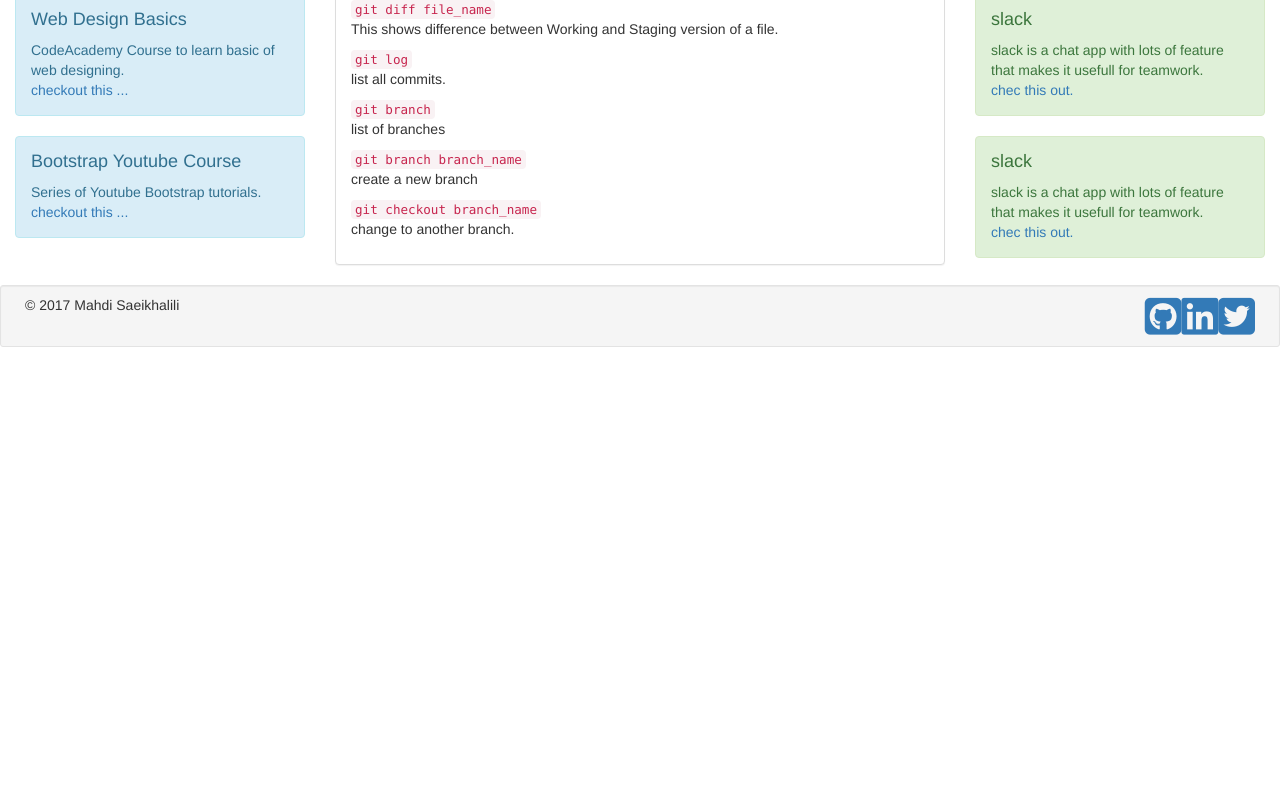
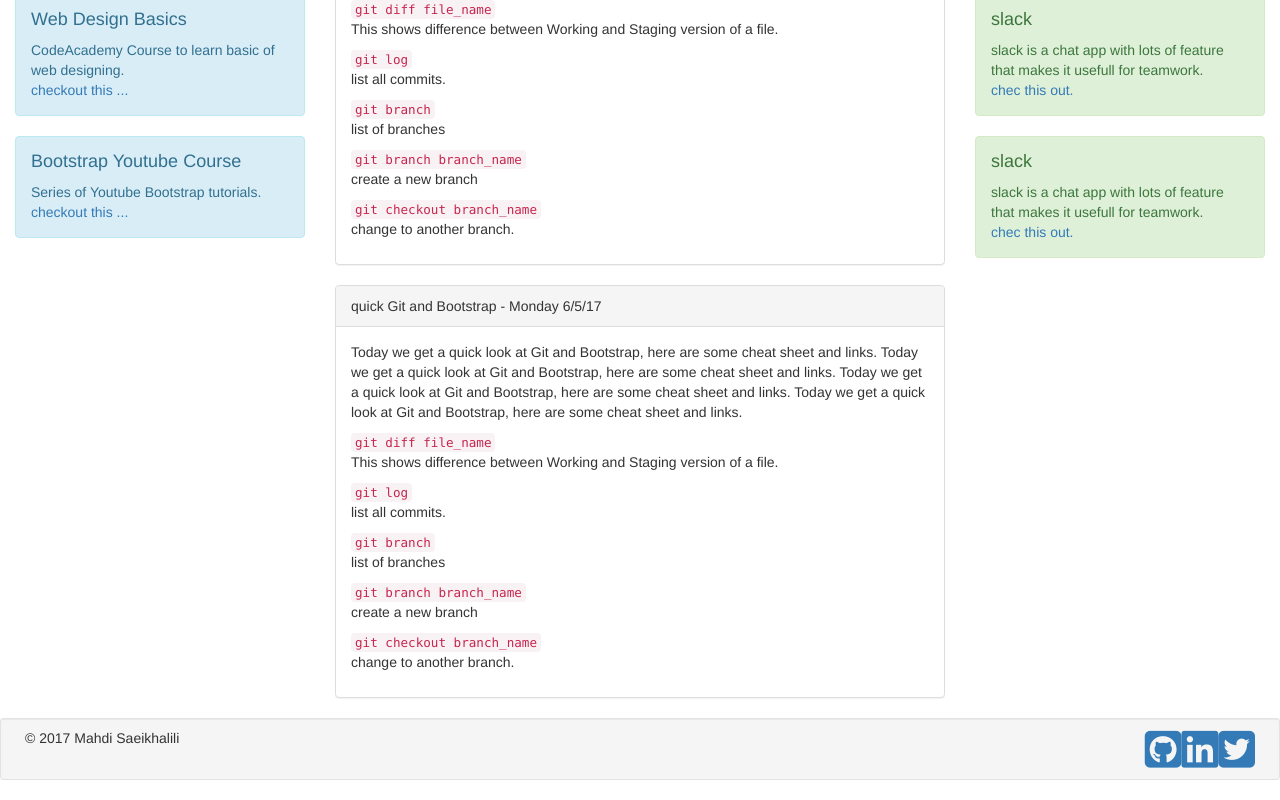
Before and after one commit to msaei/bootstrap_angular, an Angular app: page / in a window 1280 px wide. Shown: the part 520-1320 px from the top of the page. Before the commit the page ends 887 px from the top, so only its background shows below. Built offline with nearby package versions, Linux system fonts and the light colour scheme.

Commit message:
feat(content): used post to bind

```diff
--- a/src/app/content-center/content-center.component.html
+++ b/src/app/content-center/content-center.component.html
@@ -1,26 +1,5 @@
-<div class="panel panel-default">
-    <div class="panel-heading">quick Git and Bootstrap - Monday 6/5/17</div>
-    <div class="panel-body">
-        <p>Today we get a quick look at Git and Bootstrap, here are some cheat sheet and links. Today we get a quick look at Git and Bootstrap, here are some cheat sheet and links. Today we get a quick look at Git and Bootstrap, here are some cheat sheet
-            and links. Today we get a quick look at Git and Bootstrap, here are some cheat sheet and links.
-        </p>
-
-        <code>git diff file_name</code>
-        <P>This shows difference between Working and Staging version of a file.</P>
-
-        <code>git log</code>
-        <p>list all commits.</p>
-
-
-        <code>git branch</code>
-        <p>list of branches</p>
-
-
-        <code>git branch branch_name</code>
-        <p>create a new branch</p>
-
-
-        <code>git checkout branch_name</code>
-        <p>change to another branch.</p>
+<div class="panel panel-default" *ngFor="let post of posts">
+    <div class="panel-heading">{{post.heading}}</div>
+    <div class="panel-body" [innerHTML]="post.body">
     </div>
 </div>
--- a/src/app/content-center/content-center.component.ts
+++ b/src/app/content-center/content-center.component.ts
@@ -6,6 +6,57 @@ import { Component, OnInit } from '@angular/core';
   styleUrls: ['./content-center.component.css']
 })
 export class ContentCenterComponent implements OnInit {
+  public test: string = "<h1>hello</h1>";
+  public posts: any[] = [
+    {
+      heading: 'quick Git and Bootstrap - Monday 6/5/17',
+      body: `<p>Today we get a quick look at Git and Bootstrap, here are some cheat sheet and links. Today we get a quick look at Git and Bootstrap, here are some cheat sheet and links. Today we get a quick look at Git and Bootstrap, here are some cheat sheet
+            and links. Today we get a quick look at Git and Bootstrap, here are some cheat sheet and links.
+        </p>
+
+        <code>git diff file_name</code>
+        <P>This shows difference between Working and Staging version of a file.</P>
+
+        <code>git log</code>
+        <p>list all commits.</p>
+
+
+        <code>git branch</code>
+        <p>list of branches</p>
+
+
+        <code>git branch branch_name</code>
+        <p>create a new branch</p>
+
+
+        <code>git checkout branch_name</code>
+        <p>change to another branch.</p>`
+    },
+    {
+      heading: 'quick Git and Bootstrap - Monday 6/5/17',
+      body: `<p>Today we get a quick look at Git and Bootstrap, here are some cheat sheet and links. Today we get a quick look at Git and Bootstrap, here are some cheat sheet and links. Today we get a quick look at Git and Bootstrap, here are some cheat sheet
+            and links. Today we get a quick look at Git and Bootstrap, here are some cheat sheet and links.
+        </p>
+
+        <code>git diff file_name</code>
+        <P>This shows difference between Working and Staging version of a file.</P>
+
+        <code>git log</code>
+        <p>list all commits.</p>
+
+
+        <code>git branch</code>
+        <p>list of branches</p>
+
+
+        <code>git branch branch_name</code>
+        <p>create a new branch</p>
+
+
+        <code>git checkout branch_name</code>
+        <p>change to another branch.</p>`
+    }
+  ]
 
   constructor() { }
 
```
